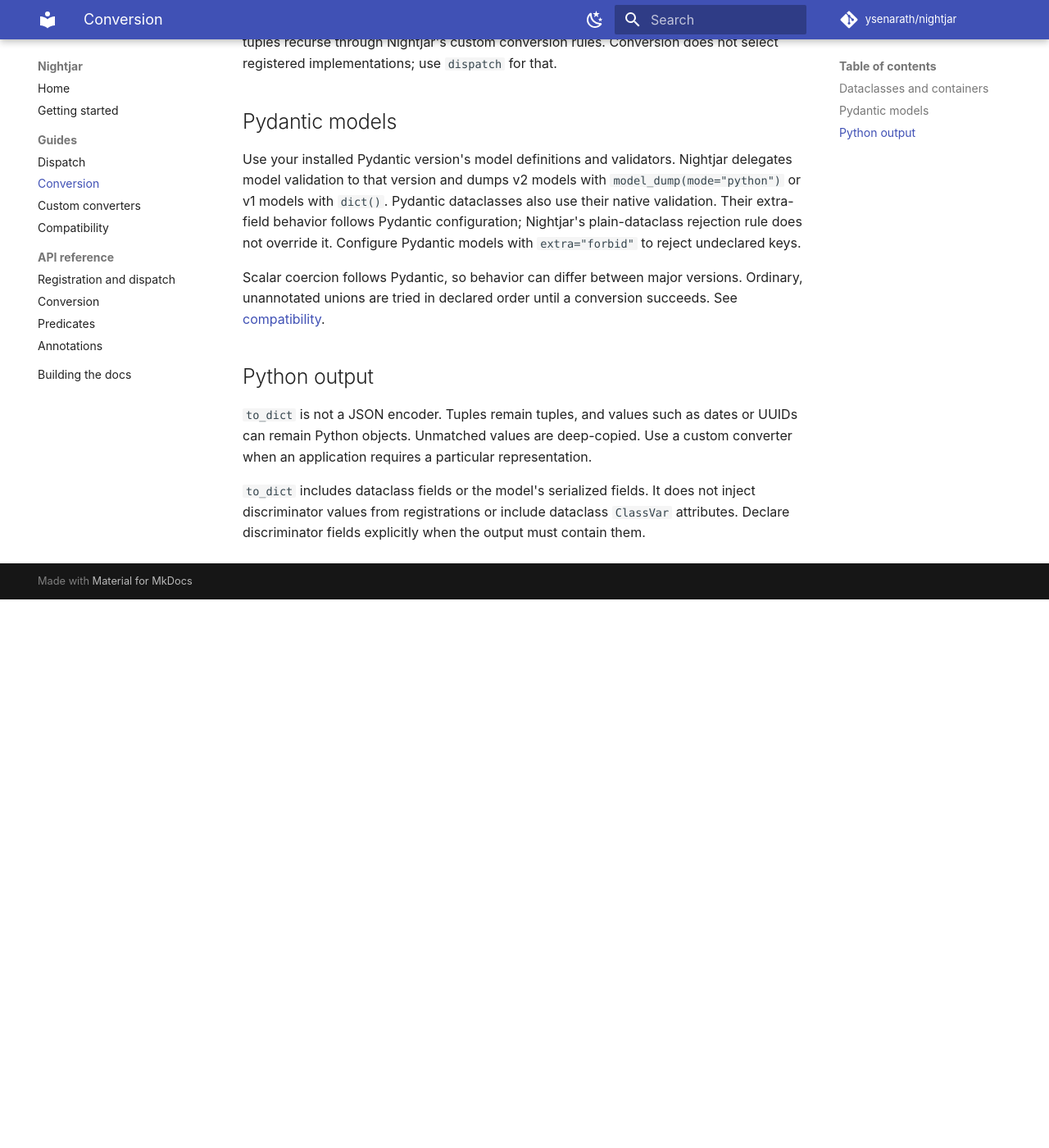
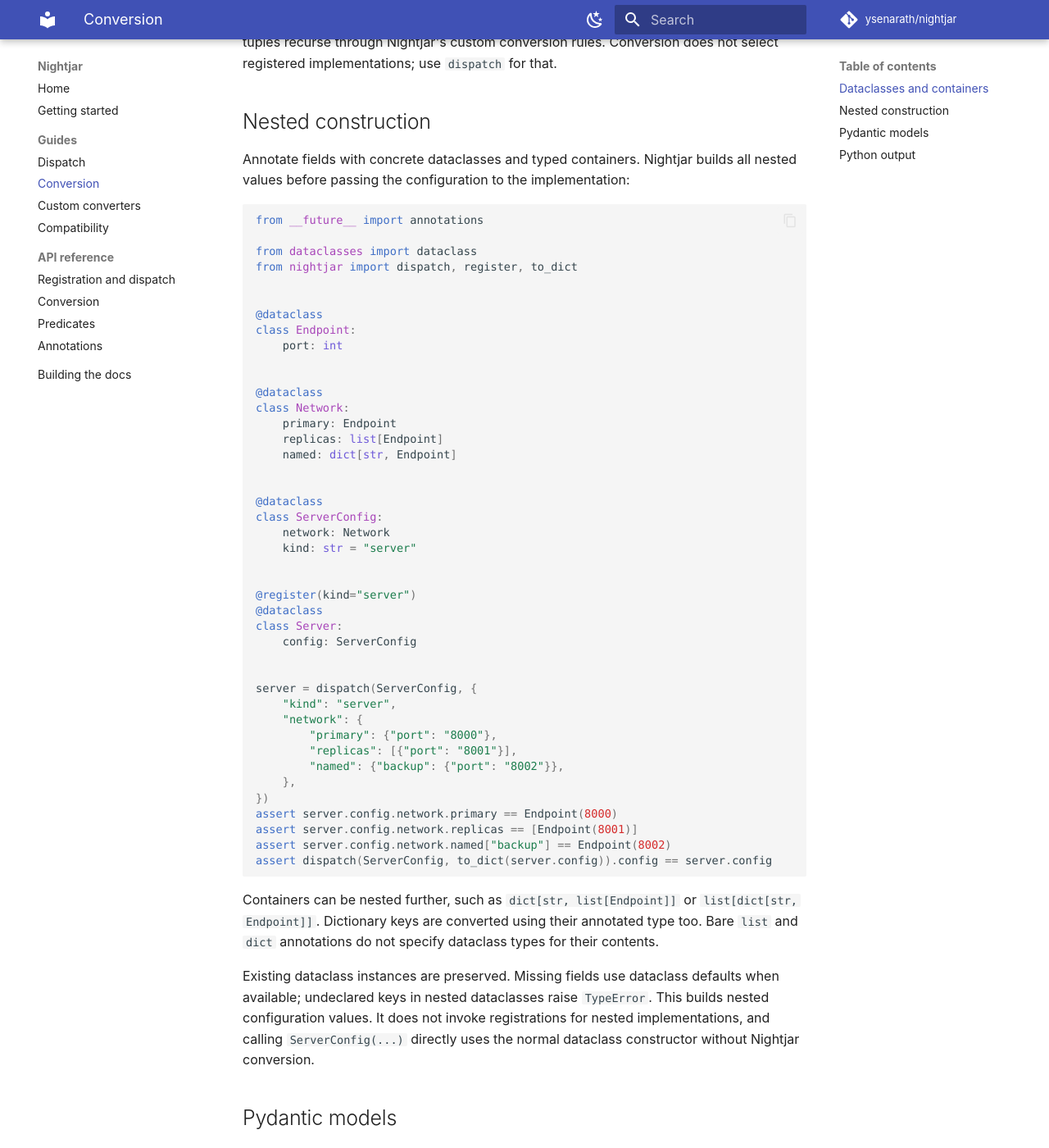
Before and after one commit to ysenarath/nightjar, an MkDocs documentation site: the page built from docs/guides/conversion.md, in a window 1280 px wide and 1400 px high, scrolled down 675 px. Shown: the whole window at 82% size. Built offline with MkDocs 1.6.1 and Material for MkDocs 9.7.7, drawn with Linux system fonts in a browser that asks for light colours; comment, search, counter and statistics services are not loaded; before the commit the page ends 1406 px from its top, so only the background shows below that.

Commit message:
Document nested dataclasses in lists and dictionaries

````diff
--- a/docs/guides/conversion.md
+++ b/docs/guides/conversion.md
@@ -29,6 +29,67 @@
 Lists, mappings, and tuples recurse through Nightjar's custom conversion rules. Conversion does
 not select registered implementations; use `dispatch` for that.
 
+## Nested construction
+
+Annotate fields with concrete dataclasses and typed containers. Nightjar builds
+all nested values before passing the configuration to the implementation:
+
+```python
+from __future__ import annotations
+
+from dataclasses import dataclass
+from nightjar import dispatch, register, to_dict
+
+
+@dataclass
+class Endpoint:
+    port: int
+
+
+@dataclass
+class Network:
+    primary: Endpoint
+    replicas: list[Endpoint]
+    named: dict[str, Endpoint]
+
+
+@dataclass
+class ServerConfig:
+    network: Network
+    kind: str = "server"
+
+
+@register(kind="server")
+@dataclass
+class Server:
+    config: ServerConfig
+
+
+server = dispatch(ServerConfig, {
+    "kind": "server",
+    "network": {
+        "primary": {"port": "8000"},
+        "replicas": [{"port": "8001"}],
+        "named": {"backup": {"port": "8002"}},
+    },
+})
+assert server.config.network.primary == Endpoint(8000)
+assert server.config.network.replicas == [Endpoint(8001)]
+assert server.config.network.named["backup"] == Endpoint(8002)
+assert dispatch(ServerConfig, to_dict(server.config)).config == server.config
+```
+
+Containers can be nested further, such as `dict[str, list[Endpoint]]` or
+`list[dict[str, Endpoint]]`. Dictionary keys are converted using their annotated
+type too. Bare `list` and `dict` annotations do not specify dataclass types for
+their contents.
+
+Existing dataclass instances are preserved. Missing fields use dataclass defaults
+when available; undeclared keys in nested dataclasses raise `TypeError`.
+This builds nested configuration values. It does not invoke registrations for
+nested implementations, and calling `ServerConfig(...)` directly uses the normal
+dataclass constructor without Nightjar conversion.
+
 ## Pydantic models
 
 Use your installed Pydantic version's model definitions and validators. Nightjar
````
